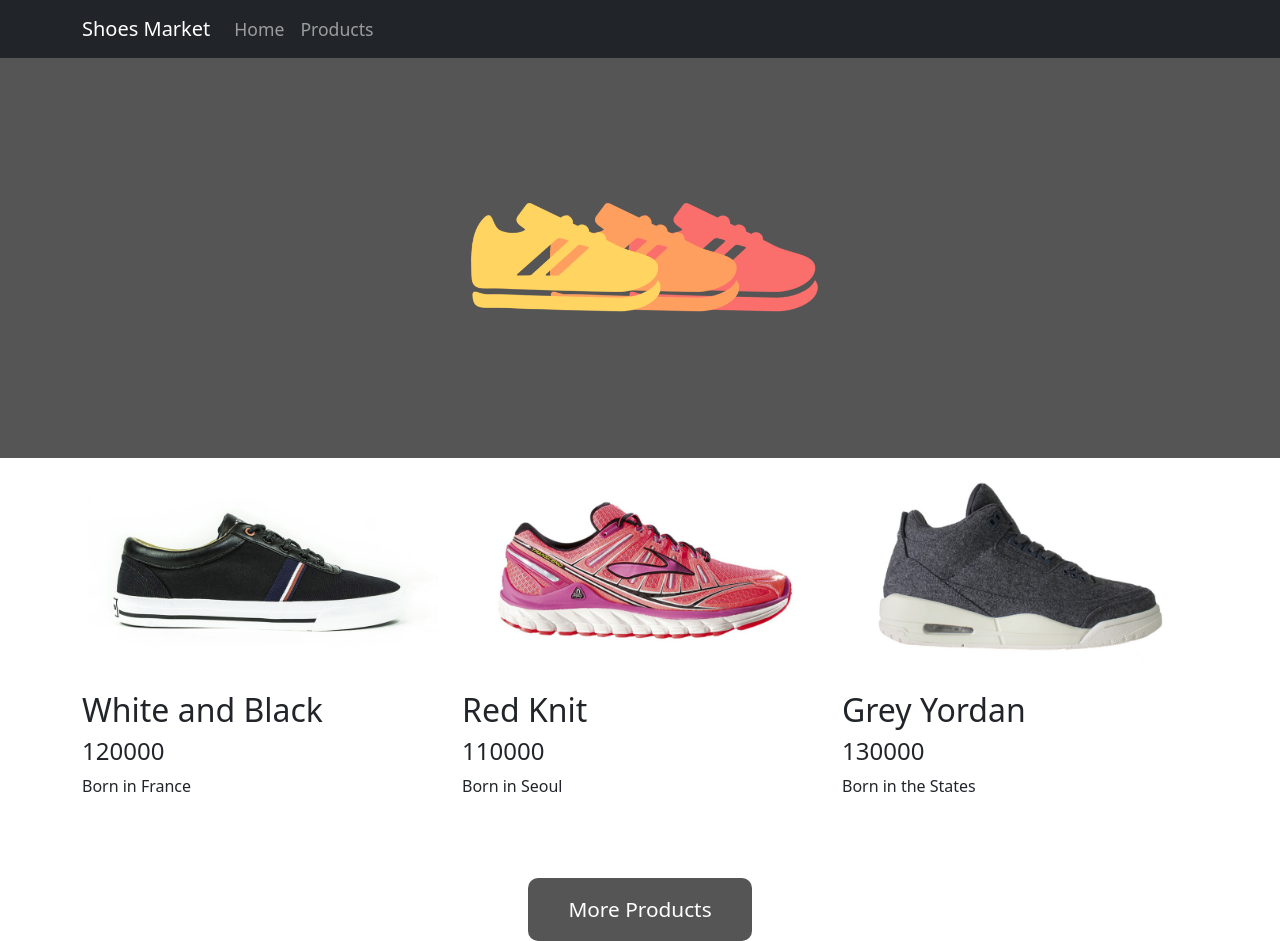
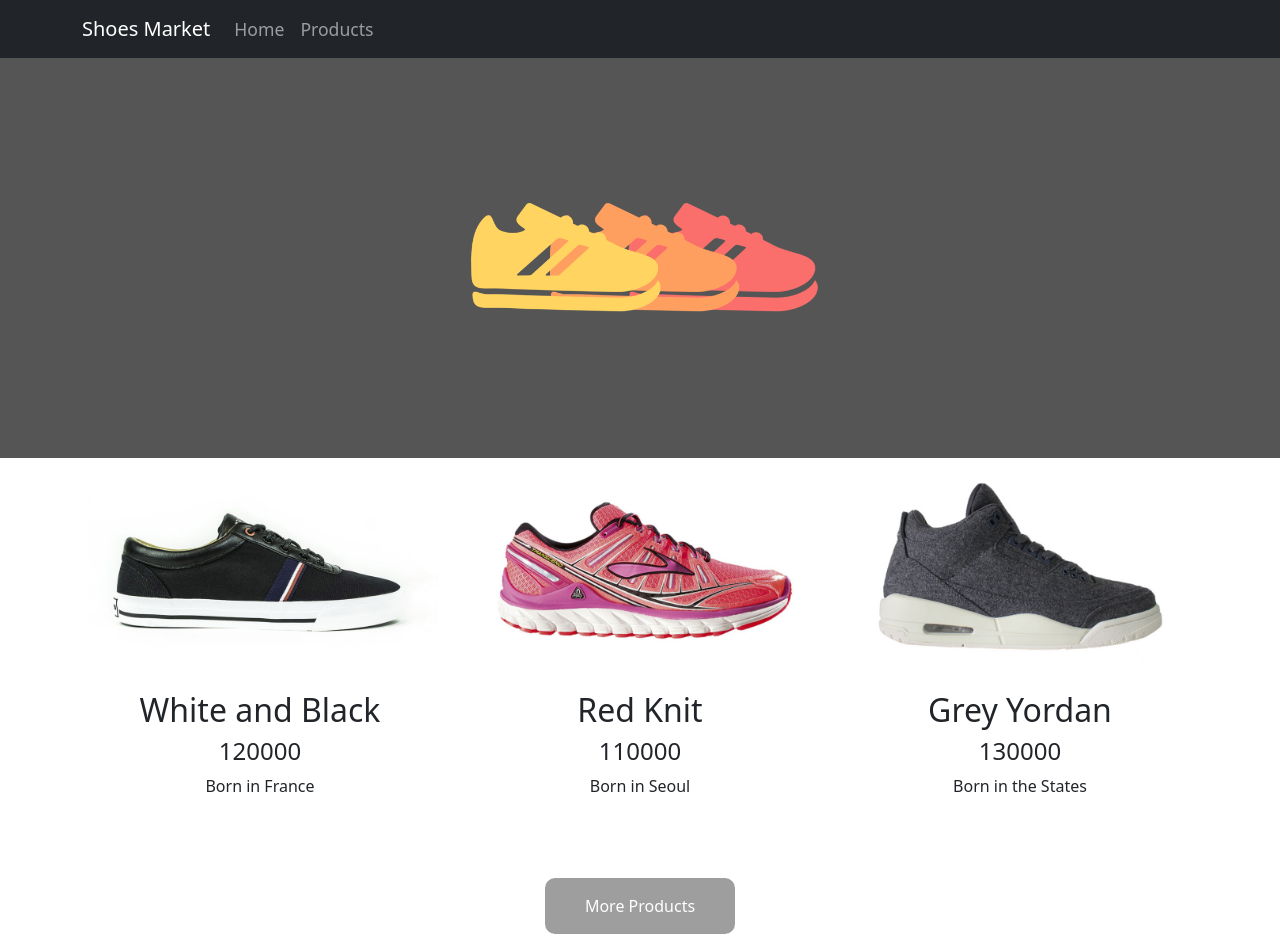
Before and after one commit to IamHPark/shopping-mall, a React (Create React App) app: page / in a window 1280 px wide. Built offline with nearby package versions, Linux system fonts and the light colour scheme.

Commit message:
hide 'more product' button when it clicked, styling card component

```diff
--- a/src/App.css
+++ b/src/App.css
@@ -4,7 +4,7 @@
   width: 100%;
 }
 
-.App {
+.main {
   display: flex;
   flex-direction: column;
   justify-content: center;
@@ -31,12 +31,12 @@
 }
 
 .main-btn {
-  margin-top: 5%;
-  padding: 1rem 2.5rem;
-  border: none;
-  border-radius: 10px;
-  font-size: 1.3rem;
-  background-color: #555555;
-  color: white;
+    margin-top: 5%;
+    padding: 1rem 2.5rem;
+    border: none;
+    border-radius: 10px;
+    font-size: 1rem;
+    background-color: #9f9e9e;
+    color: white;
 
 }
--- a/src/App.js
+++ b/src/App.js
@@ -11,8 +11,9 @@
 
 function App() {
   const [products, setProducts] = useState(data);
+  const [show, setShow] = useState(true);
 
-  const getData = () => {
+  const handleClick = () => {
     if(products.length === 3) {
       axios.get('https://codingapple1.github.io/shop/data2.json')
       .then(res => {
@@ -20,6 +21,7 @@
         setProducts([...copy, ...res.data])
 
       })
+      setShow(false)
     }
 }
 
@@ -28,7 +30,7 @@
     <div className="App">
       <NavBar />
       <Routes>
-        <Route path="/" element={<Main products={products} setProducts={setProducts}/>} />
+        <Route path="/" element={<Main products={products} handleClick={handleClick} show={show}/>} />
         <Route path="/products" element={<Main products={products}/>} />
         <Route path="/detail/:id" element={<Detail products={products}/>}/>
         {/* <Route path="/event" element={<Event/>}> */}
@@ -36,18 +38,8 @@
           {/* <Route path='two' element={<h3>This is Event Two</h3>}/> */}
         {/* </Route> */}
       </Routes>
-      <button className="main-btn" onClick={getData}>More Products</button>
     </div>
   );
 }
 
 export default App;
-
-function Event() {
-  return (
-      <div>
-          <h1>EVENT PAGE</h1>
-          <Outlet></Outlet>
-      </div>
-  )
-}
--- /dev/null
+++ b/src/components/Card.css
@@ -0,0 +1,6 @@
+.product {
+    display: flex;
+    flex-direction: column;
+    justify-content: center;
+    align-items: center;
+}
--- a/src/components/Card.jsx
+++ b/src/components/Card.jsx
@@ -1,17 +1,18 @@
 import React from "react";
 import { Col } from 'react-bootstrap'
 import { useNavigate } from "react-router-dom";
+import './Card.css'
 
 export default function Card (props) {
 
     let navigate = useNavigate();
 
-    const goDetail = (id) => {
+    const handleClick = (id) => {
         navigate(`/detail/${id}`);
     }
 
     return (
-        <Col lg={4} md={6} onClick={() => goDetail(props.product.id)}>
+        <Col className="product" lg={4} md={6} onClick={() => handleClick(props.product.id)}>
             <img src={process.env.PUBLIC_URL+`/shoes${props.product.id}.jpeg`} className="products"/>
             <h2>{props.product.title}</h2>
             <h4>{props.product.price}</h4>
--- a/src/components/Main.jsx
+++ b/src/components/Main.jsx
@@ -16,6 +16,7 @@
                     )}
                 </Row>
             </Container>
+            {props.show && <button className="main-btn" onClick={props.handleClick}>More Products</button>}
         </div>
     )
 }
```
